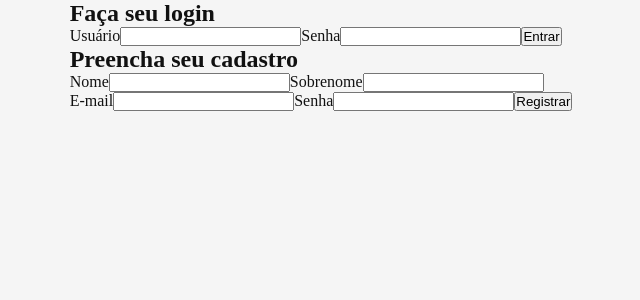
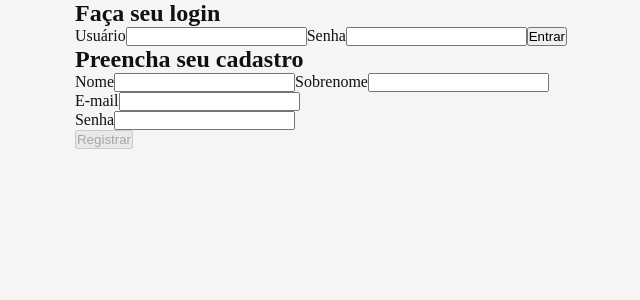
Before and after one commit to filipegallodev/banco-digital, a Next.js app in the folder frontend-nextjs/: page / in a window 1280 px wide. Shown: the top 300 px of the page, without its empty margins (319-959 px from the left). Built offline with nearby package versions, Linux system fonts and the light colour scheme.

Commit message:
feat: password requirements verification and button enables when all fields are filled

```diff
--- a/frontend-nextjs/src/components/Form/FormLogin.tsx
+++ b/frontend-nextjs/src/components/Form/FormLogin.tsx
@@ -2,10 +2,6 @@ import { useAppDispatch } from "@/hooks/useAppDispatch";
 import { useAppSelector } from "@/hooks/useAppSelector";
 import { fetchLogin } from "@/store/reducers/login";
 import React, { useState } from "react";
-
-// Login Test:
-// username: fulanodetal
-// password: Senha@302
 
 const FormLogin = () => {
   const [loginData, setLoginData] = useState({ username: "", password: "" });
--- a/frontend-nextjs/src/components/Form/FormRegister.tsx
+++ b/frontend-nextjs/src/components/Form/FormRegister.tsx
@@ -10,17 +10,45 @@ const FormRegister = () => {
     email: "",
     password: "",
   });
+  const [invalidPassword, setInvalidPassword] = useState(false);
+  const [unfilledFields, setUnfilledFields] = useState(true);
   const dispatch = useAppDispatch();
   const { data, loading, error } = useAppSelector(
     (state: IReduxState) => state.register
   );
 
+  useEffect(() => {
+    if (checkRegisterFields()) return setUnfilledFields(false);
+    setUnfilledFields(true);
+  }, [registerData]);
+
   function handleUserRegister(event: React.FormEvent) {
     event.preventDefault();
+    if (checkRegisterFields() && !invalidPassword) {
+      dispatch(
+        fetchRegister({
+          username: registerData.email,
+          password: registerData.password,
+        })
+      );
+    }
+  }
+
+  function checkRegisterFields() {
     const { firstName, lastName, email, password } = registerData;
     if (firstName && lastName && email && password) {
-      dispatch(fetchRegister({ username: email, password }));
+      return true;
     }
+    return false;
+  }
+
+  function handleUserPassword() {
+    const passwordRequirementsRegex =
+      /^(?=.*[a-z])(?=.*[A-Z])(?=.*\d)(?=.*[@$!%*?&])[A-Za-z\d@$!%*?&]{8,}$/g;
+    if (!passwordRequirementsRegex.test(registerData.password)) {
+      return setInvalidPassword(true);
+    }
+    setInvalidPassword(false);
   }
 
   return (
@@ -56,6 +84,7 @@ const FormRegister = () => {
             setRegisterData({ ...registerData, email: target.value })
           }
         />
+        <div>
           <label htmlFor="password">Senha</label>
           <input
             type="text"
@@ -64,8 +93,11 @@ const FormRegister = () => {
             onChange={({ target }) =>
               setRegisterData({ ...registerData, password: target.value })
             }
+            onBlur={handleUserPassword}
           />
-        <button disabled={loading}>Registrar</button>
+          {invalidPassword && <p>Formato inválido.</p>}
+        </div>
+        <button disabled={loading || unfilledFields}>Registrar</button>
         {loading && <p>Realizando cadastro...</p>}
         {data?.status && <p>{data.status}</p>}
         {error && <p>{error}</p>}
--- a/frontend-nextjs/src/pages/painel.tsx
+++ b/frontend-nextjs/src/pages/painel.tsx
@@ -29,7 +29,10 @@ export default function Painel() {
       </Head>
       <main>
         <button onClick={handleUserLogout}>Sair</button>
-        Painel | {user.data?.user.username} | {user.data?.user.balance}
+        <div>
+          Painel | Olá, Sr{"("}a{")"} NOME | {user.data?.user.username} |{" "}
+          {user.data?.user.balance}
+        </div>
       </main>
     </>
   );
```
Lines whose indentation alone changed are shown as unchanged.
